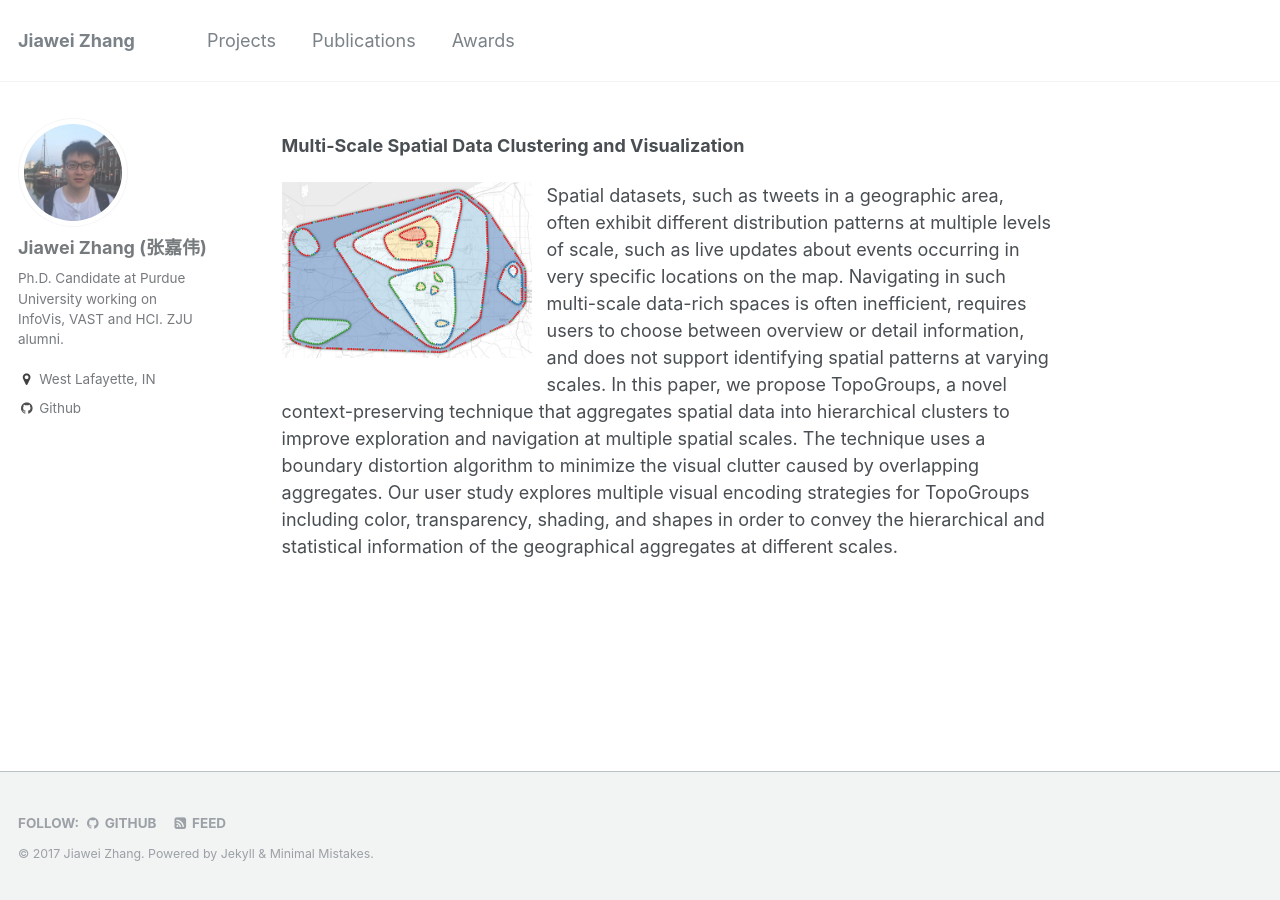
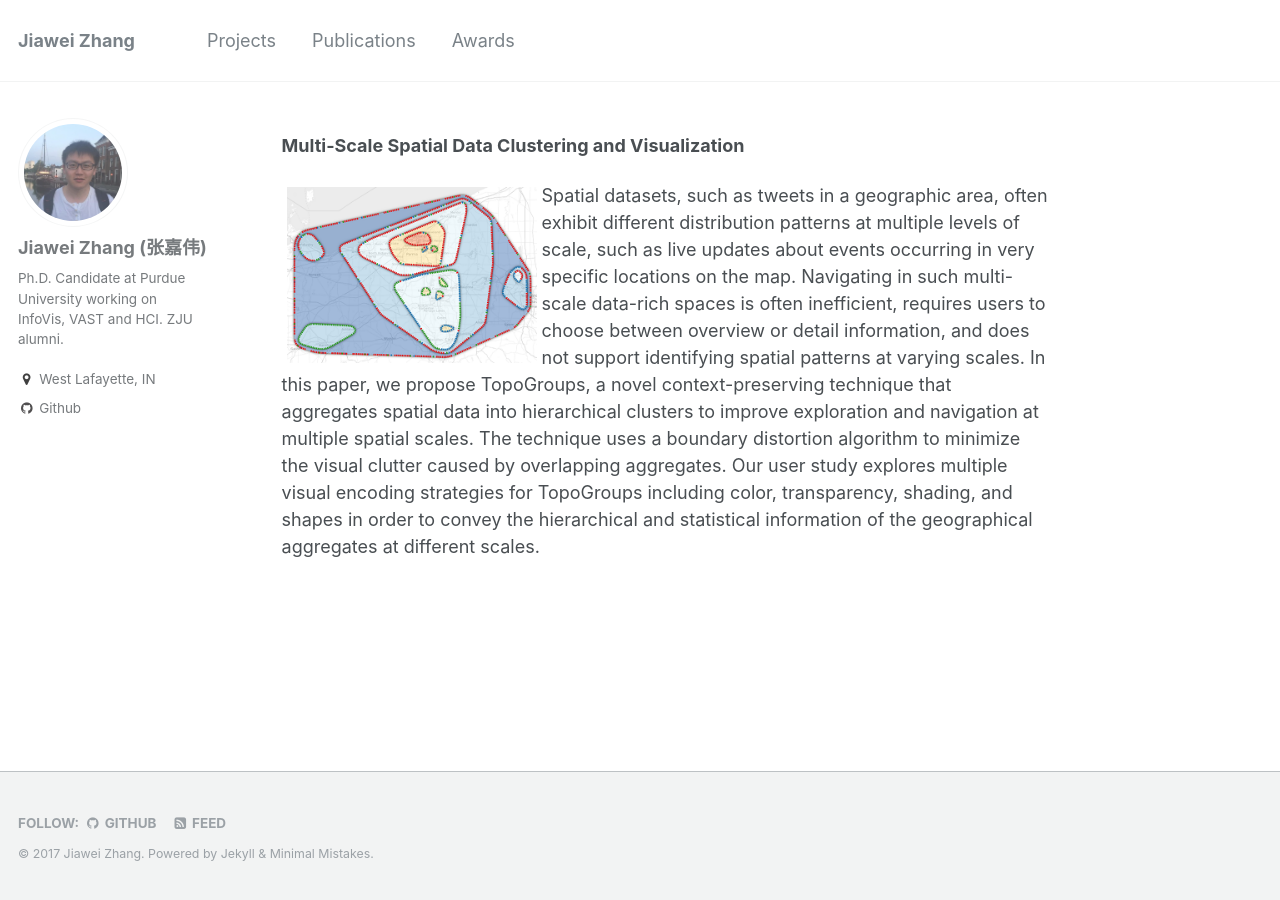
Before and after one commit to rivulet-zhang/rivulet-zhang.github.io, a Jekyll site: the page built from _pages/projects.md, in a window 1280 px wide. Built offline with Jekyll 4.4.1, drawn with Linux system fonts in a browser that asks for light colours.

Commit message:
initial commit

```diff
--- a/_pages/projects.md
+++ b/_pages/projects.md
@@ -10,6 +10,6 @@
 
 **Multi-Scale Spatial Data Clustering and Visualization**<br>
 
-<img style="float: left; margin: 0px 15px 15px 0px;" src="/images/CHI17-teaser.png" width="250" />
+<img style="float: left; margin: 5px 5px 5px 5px;" src="/images/CHI17-teaser.png" width="250" />
 
-Spatial datasets, such as tweets in a geographic area, often exhibit different distribution patterns at multiple levels of scale, such as live updates about events occurring in very specific locations on the map. Navigating in such multi-scale data-rich spaces is often inefficient, requires users to choose between overview or detail information, and does not support identifying spatial patterns at varying scales. In this paper, we propose TopoGroups, a novel context-preserving technique that aggregates spatial data into hierarchical clusters to improve exploration and navigation at multiple spatial scales. The technique uses a boundary distortion algorithm to minimize the visual clutter caused by overlapping aggregates. Our user study explores multiple visual encoding strategies for TopoGroups including color, transparency, shading, and shapes in order to convey the hierarchical and statistical information of the geographical aggregates at different scales.
+<p class="article-wrap">Spatial datasets, such as tweets in a geographic area, often exhibit different distribution patterns at multiple levels of scale, such as live updates about events occurring in very specific locations on the map. Navigating in such multi-scale data-rich spaces is often inefficient, requires users to choose between overview or detail information, and does not support identifying spatial patterns at varying scales. In this paper, we propose TopoGroups, a novel context-preserving technique that aggregates spatial data into hierarchical clusters to improve exploration and navigation at multiple spatial scales. The technique uses a boundary distortion algorithm to minimize the visual clutter caused by overlapping aggregates. Our user study explores multiple visual encoding strategies for TopoGroups including color, transparency, shading, and shapes in order to convey the hierarchical and statistical information of the geographical aggregates at different scales.</p>
--- a/_sass/_page.scss
+++ b/_sass/_page.scss
@@ -399,3 +399,7 @@
   font-size: $type-size-6;
   text-transform: uppercase;
 }
+
+.article-wrap p {
+  font-size: 12px; /* 16 is the default increase if you want it larger */
+}
```
